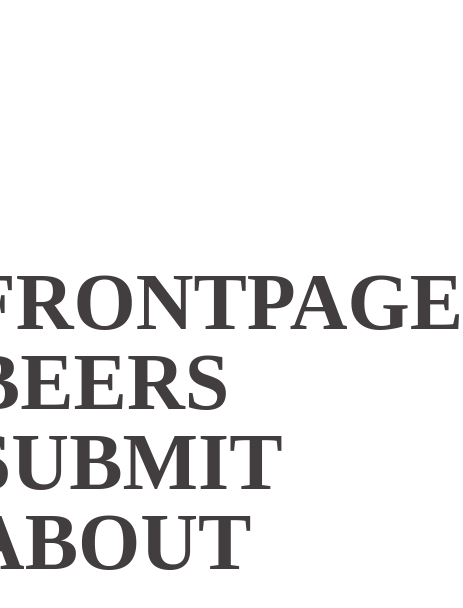
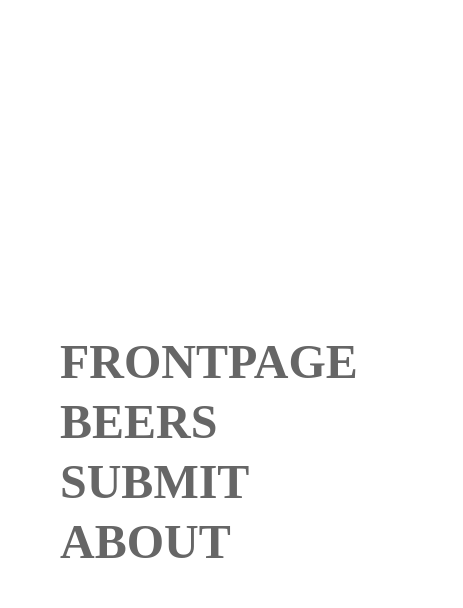
Before and after one commit to klan/bottle, a React app: page / in a window 390 px wide. Both pictures are taken after a click on the button "toggle menu". Shown: the top 608 px of the page, 463 px wide, since content can reach past the window. Built offline with nearby package versions, Linux system fonts and the light colour scheme.

Commit message:
Added responsive helpers and fixed menu

```diff
--- a/src/components/Drawer.tsx
+++ b/src/components/Drawer.tsx
@@ -2,6 +2,7 @@ import React from 'react';
 import styled from 'styled-components';
 import { useTransition, animated } from 'react-spring';
 import type { IDrawer } from 'interfaces/app';
+import { BorderRadiusMedium, Spacing6 } from 'tokens';
 
 const Wrapper = styled.div`
   position: fixed;
@@ -18,14 +19,13 @@ const Container = styled.div`
   display: flex;
   flex-direction: column;
   margin-top: auto;
-  padding: 20px;
   box-sizing: border-box;
   width: 100%;
   min-height: 0;
   max-height: calc(100% - 200px);
   background-color: white;
-  border-top-left-radius: 8px;
-  border-top-right-radius: 8px;
+  border-top-left-radius: ${BorderRadiusMedium};
+  border-top-right-radius: ${BorderRadiusMedium};
   overflow: hidden;
 
   @media (min-width: 780px) {
@@ -35,14 +35,15 @@ const Container = styled.div`
     min-height: 200px;
     max-width: calc(100% - 40px);
     max-height: calc(100% - 40px);
-    border-radius: 8px;
+    border-radius: ${BorderRadiusMedium};
   }
 `;
 
 const AnimatedContainer = animated(Container);
 
 const ScrollContainer = styled.div`
-  overflow: scroll;
+  overflow-y: auto;
+  padding: 0 ${Spacing6};
 `;
 
 const Backdrop = styled.div`
--- a/src/components/Menu.tsx
+++ b/src/components/Menu.tsx
@@ -1,7 +1,9 @@
-import React from 'react';
+import React, { useEffect, useState } from 'react';
 import styled from 'styled-components';
 import { useTransition, useTrail, animated } from 'react-spring';
+import matchMedia from 'helpers/matchMedia';
 import type { IMenu } from 'interfaces/app';
+import { ColorNeutralSurface60, ColorPrimary } from 'tokens';
 
 const Backdrop = styled.div`
   position: absolute;
@@ -17,20 +19,34 @@ const Container = styled.div`
   position: absolute;
   z-index: 2;
   display: flex;
-  justify-content: center;
   align-items: center;
   width: 100%;
   height: 100%;
+  padding-top: 60px;
+  padding-left: 40px;
+  box-sizing: border-box;
+
+  @media (min-width: 780px) {
+    padding-left: 20%;
+  }
 `;
 
-const Item = styled.div`
+const Item = styled.div<{ height: number }>`
   width: 100%;
-  height: 80px;
-  line-height: 80px;
-  color: rgb(66, 61, 63);
-  font-size: 5em;
-  font-weight: 800;
+  height: ${({ height }) => `${height}px`};
+  line-height: ${({ height }) => `${height}px`};
+  color: ${ColorNeutralSurface60};
+  font-weight: bold;
+  font-size: 3em;
   text-transform: uppercase;
+
+  &:hover {
+    color: ${ColorPrimary};
+  }
+
+  @media (min-width: 780px) {
+    font-size: 5em;
+  }
 `;
 
 const AnimatedItem = animated(Item);
@@ -48,6 +64,18 @@ export default function Menu(props: IMenu) {
 
   const config = { mass: 5, tension: 2000, friction: 200 };
 
+  const [itemHeight, setItemHeight] = useState<number>(matchMedia.isMobile() ? 60 : 80);
+
+  const handleResize = () => setItemHeight(matchMedia.isMobile() ? 60 : 80); // TODO add debounce
+
+  useEffect(() => {
+    window.addEventListener('resize', handleResize);
+
+    return (): void => {
+      window.removeEventListener('resize', handleResize);
+    };
+  }, []);
+
   const fade = useTransition(open, {
     config,
     from: { opacity: 0 },
@@ -60,7 +88,7 @@ export default function Menu(props: IMenu) {
     opacity: open ? 1 : 0,
     x: open ? 0 : 20,
     y: open ? 20 : 0,
-    height: open ? 80 : 0
+    height: open ? itemHeight : 0
   });
 
   return (
@@ -81,6 +109,7 @@ export default function Menu(props: IMenu) {
                           ...rest,
                           transform: y.interpolate((y) => `translate3d(${y}px, 0, 0)`)
                         }}
+                        height={itemHeight}
                       >
                         <AnimatedText style={{ height }} onClick={() => changePage(action)}>
                           {name}
--- /dev/null
+++ b/src/helpers/isClient.ts
@@ -0,0 +1,3 @@
+const isClient = typeof window !== 'undefined';
+
+export default isClient;
--- /dev/null
+++ b/src/helpers/matchMedia.ts
@@ -0,0 +1,15 @@
+import isClient from 'helpers/isClient';
+
+const isMobile = (): boolean => {
+  if (!isClient) return false;
+
+  return window.matchMedia(`(max-width: 780px)`).matches;
+};
+
+const isDesktop = (): boolean => {
+  if (!isClient) return false;
+
+  return window.matchMedia(`(min-width: 1200px)`).matches;
+};
+
+export default { isMobile, isDesktop };
```
